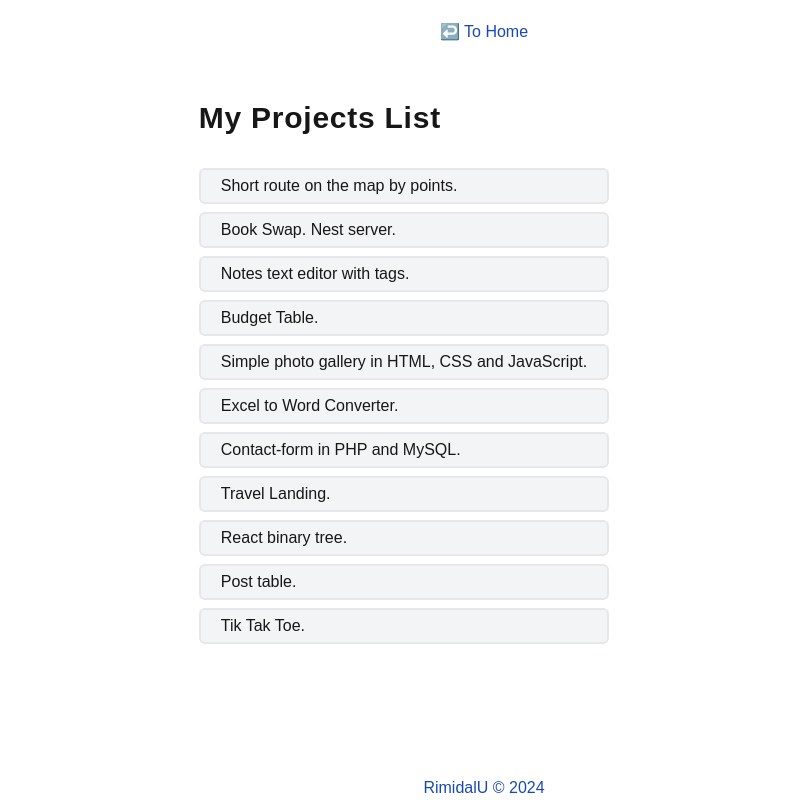
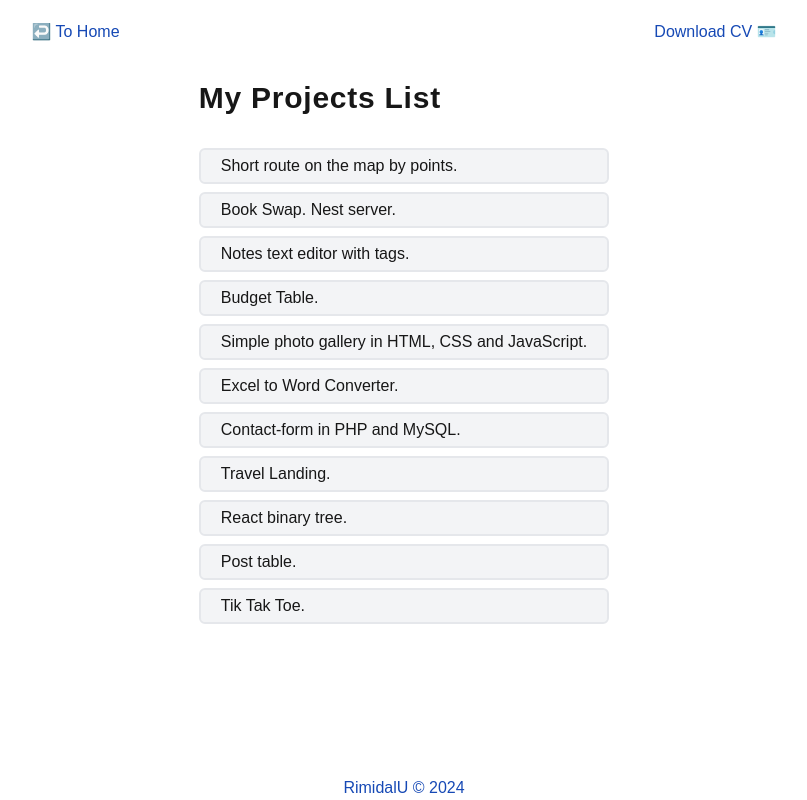
Before and after one commit to RimidalU/my-projects-landing, a Next.js app: page / in a window 1280 px wide. Shown: the whole page, without its empty margins (236-1043 px from the left). Built offline with nearby package versions, Linux system fonts and the light colour scheme.

Commit message:
feat: add download resume feature

```diff
--- a/src/app/layout.tsx
+++ b/src/app/layout.tsx
@@ -33,14 +33,24 @@ export default function RootLayout({
             <body
                 className={`${geistSans.variable} ${geistMono.variable} antialiased`}
             >
-                <div className="items-center justify-items-center min-h-screen p-8 pb-20 gap-16 sm:p-20">
-                    <header className="fixed top-0 w-full pt-5 overflow-hidden text-center backdrop-blur-[6px]">
+                <div className="items-center justify-items-center min-h-screen pb-20 gap-16">
+                    <header className="fixed top-0 w-full pt-5 overflow-hidden text-center backdrop-blur-[6px] flex justify-around">
                         <Link href={'/'} className="link">
                             ↩️ To Home
                         </Link>
+                        <Link
+                            href={
+                                '/developer/Uladzimir_Stankevich_Back-End_Developer_Resume.pdf'
+                            }
+                            className="link"
+                            target="_blank"
+                            aria-label="Download CV"
+                        >
+                            Download CV 🪪
+                        </Link>
                     </header>
 
-                    <main className="flex flex-col pt-5 gap-8 items-center sm:items-start">
+                    <main className="flex flex-col gap-8 items-center sm:items-start p-16 sm:p-20">
                         {children}
                     </main>
                     <Footer />
```
Also changed, not shown: 1 other file (tests, documents, lock files or other folders).
